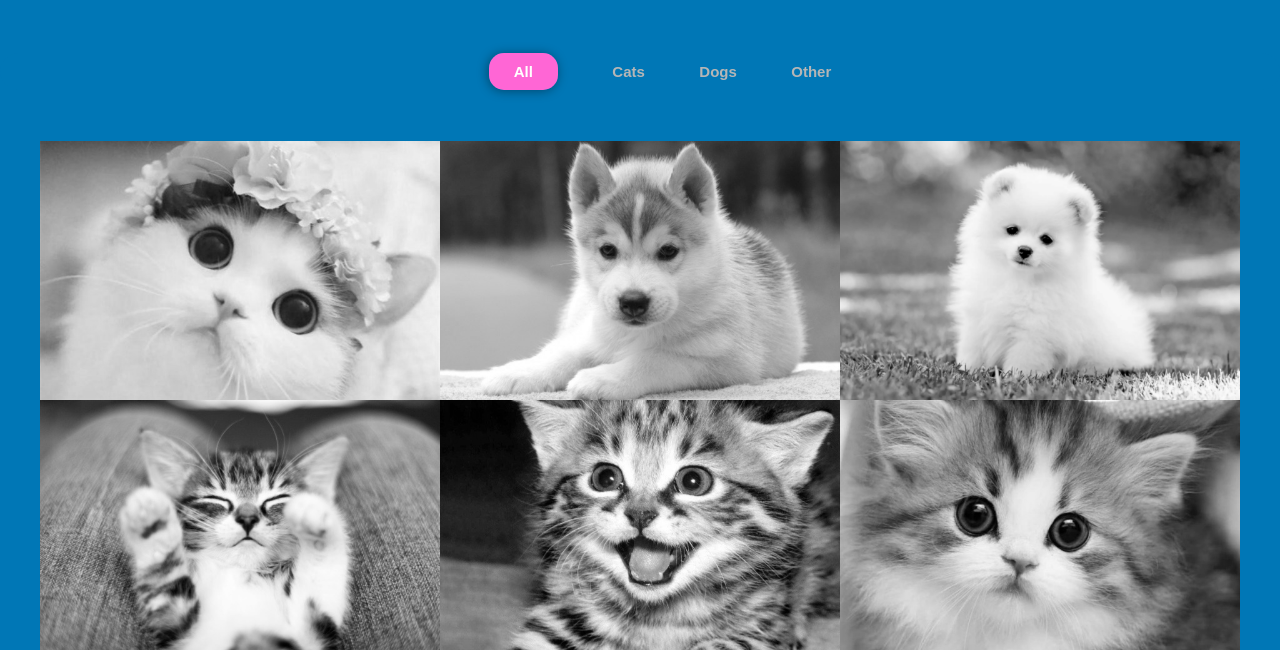
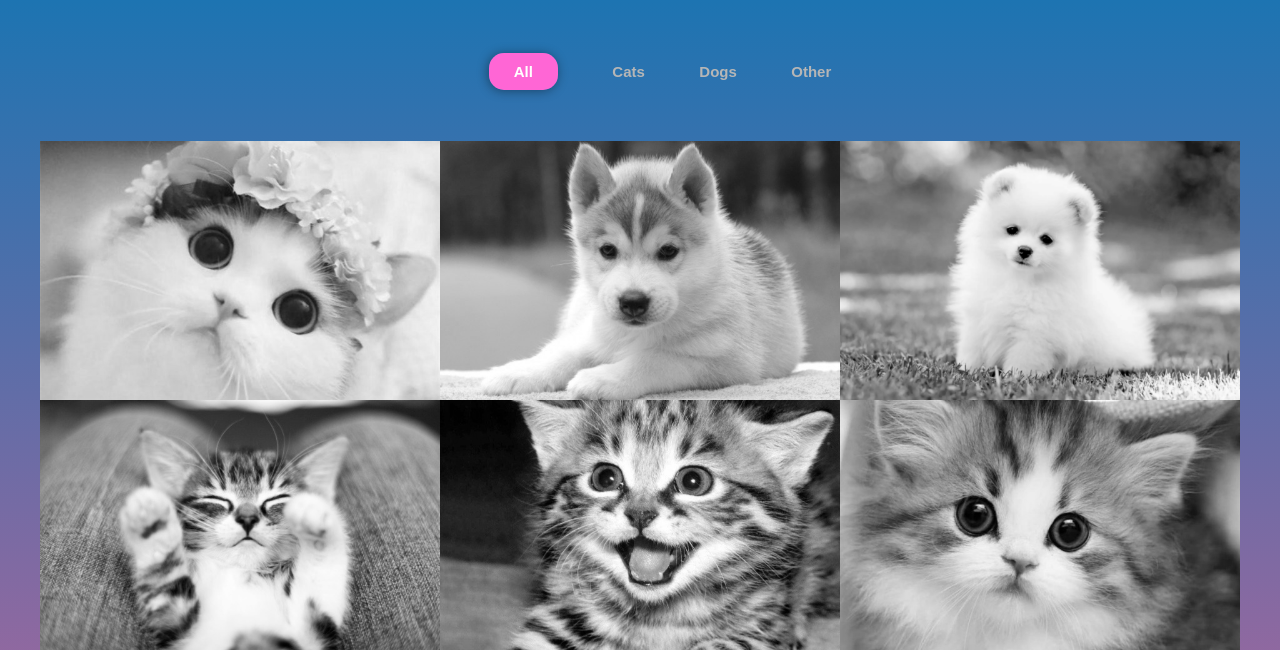
Before and after one commit to anderson-pixel/gallery, a website: page index.html in a window 1280 px wide. Shown: the part 165-815 px from the top of the page. Drawn offline with nearby package versions, Linux system fonts and the light colour scheme.

Commit message:
checkpoint

```diff
--- a/style.css
+++ b/style.css
@@ -1,5 +1,5 @@
 body {
-	background: #0077b6;
+	background: linear-gradient(#0077b6, #ff5d8f);
 	font-family: 'Permanent Marker', sans-serif;
 	margin: 0;
 }
@@ -86,9 +86,7 @@ body {
 
 .filters ul {
 	list-style: none;
-
     border-radius: 30px;
-	background-color: #0077b6;
 }
 
 .filters li {
```
